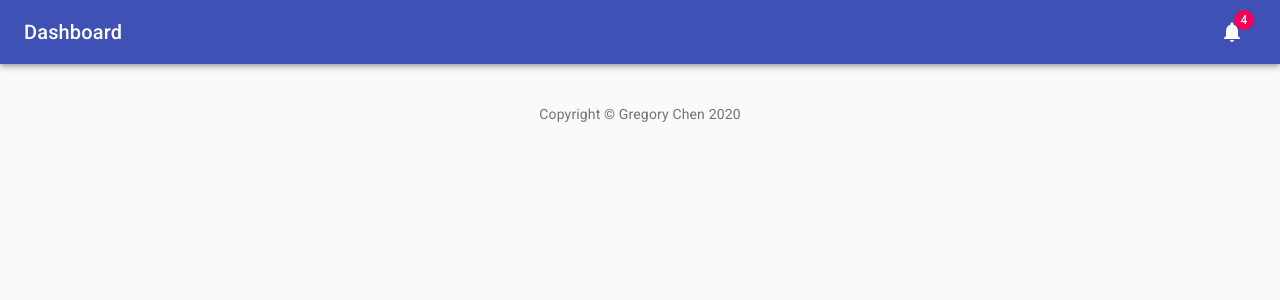
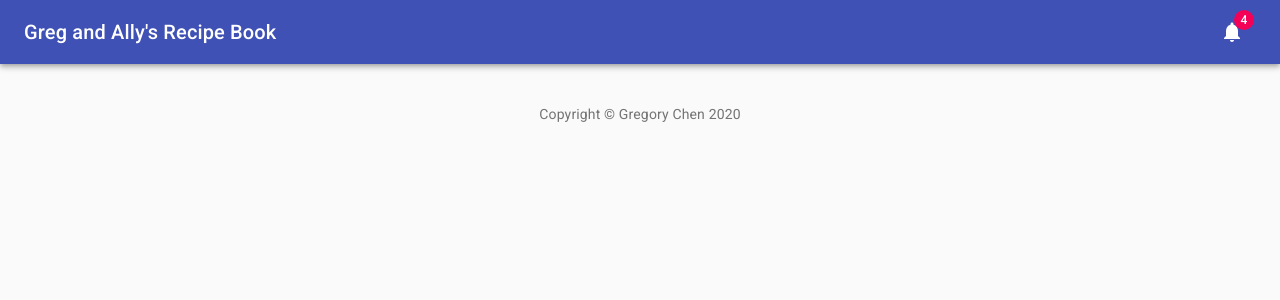
Before and after one commit to gregorychen3/recipe-book, a React (Create React App) app in the folder ui/: page / in a window 1280 px wide. Shown: the top 300 px of the page. Built offline with nearby package versions, Linux system fonts and the light colour scheme.

Commit message:
header title

```diff
--- a/ui/src/components/AppHeader.tsx
+++ b/ui/src/components/AppHeader.tsx
@@ -33,7 +33,7 @@ export default function Dashboard() {
           noWrap
           className={classes.title}
         >
-          Dashboard
+          Greg and Ally's Recipe Book
         </Typography>
         <IconButton color="inherit">
           <Badge badgeContent={4} color="secondary">
```
